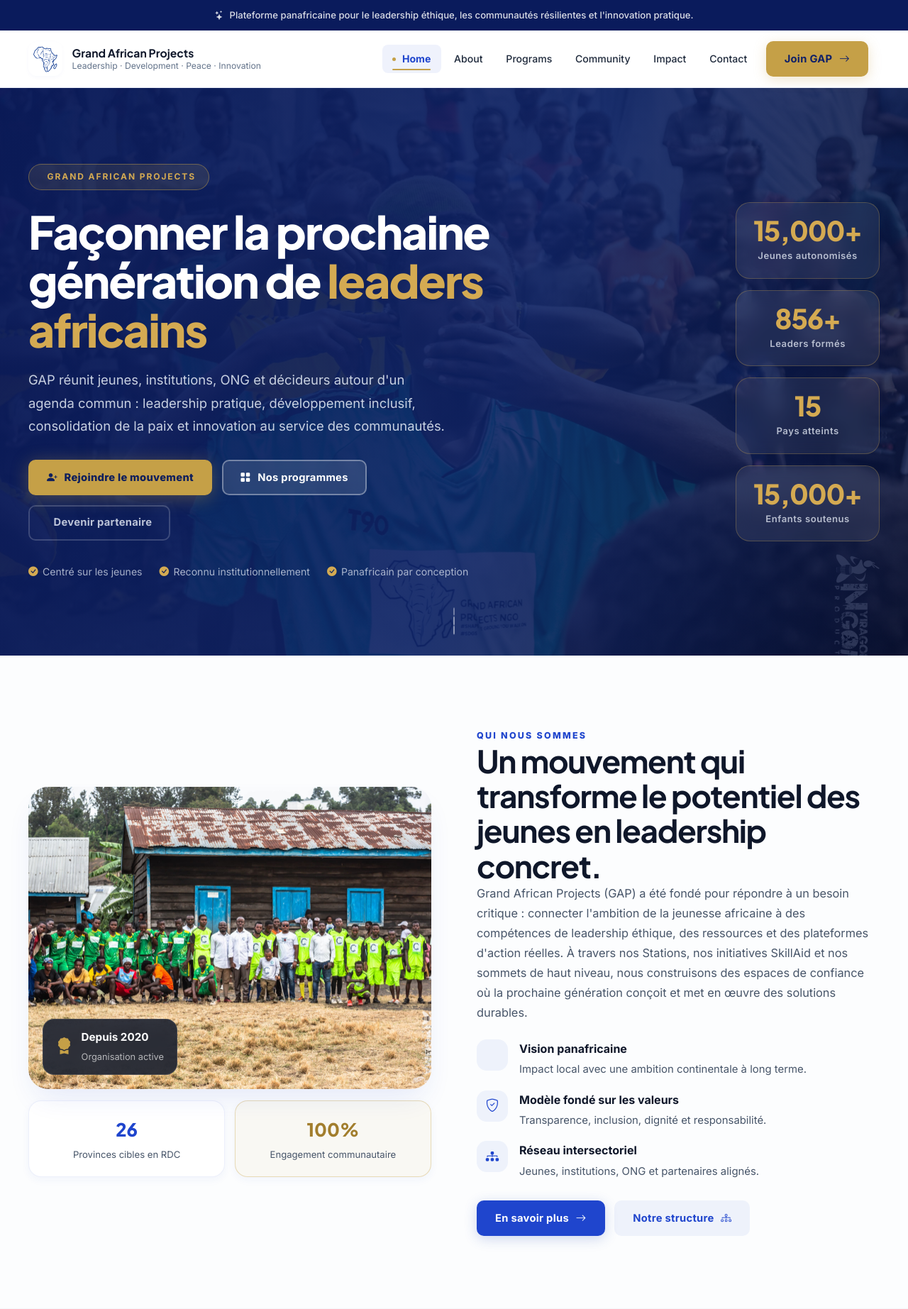
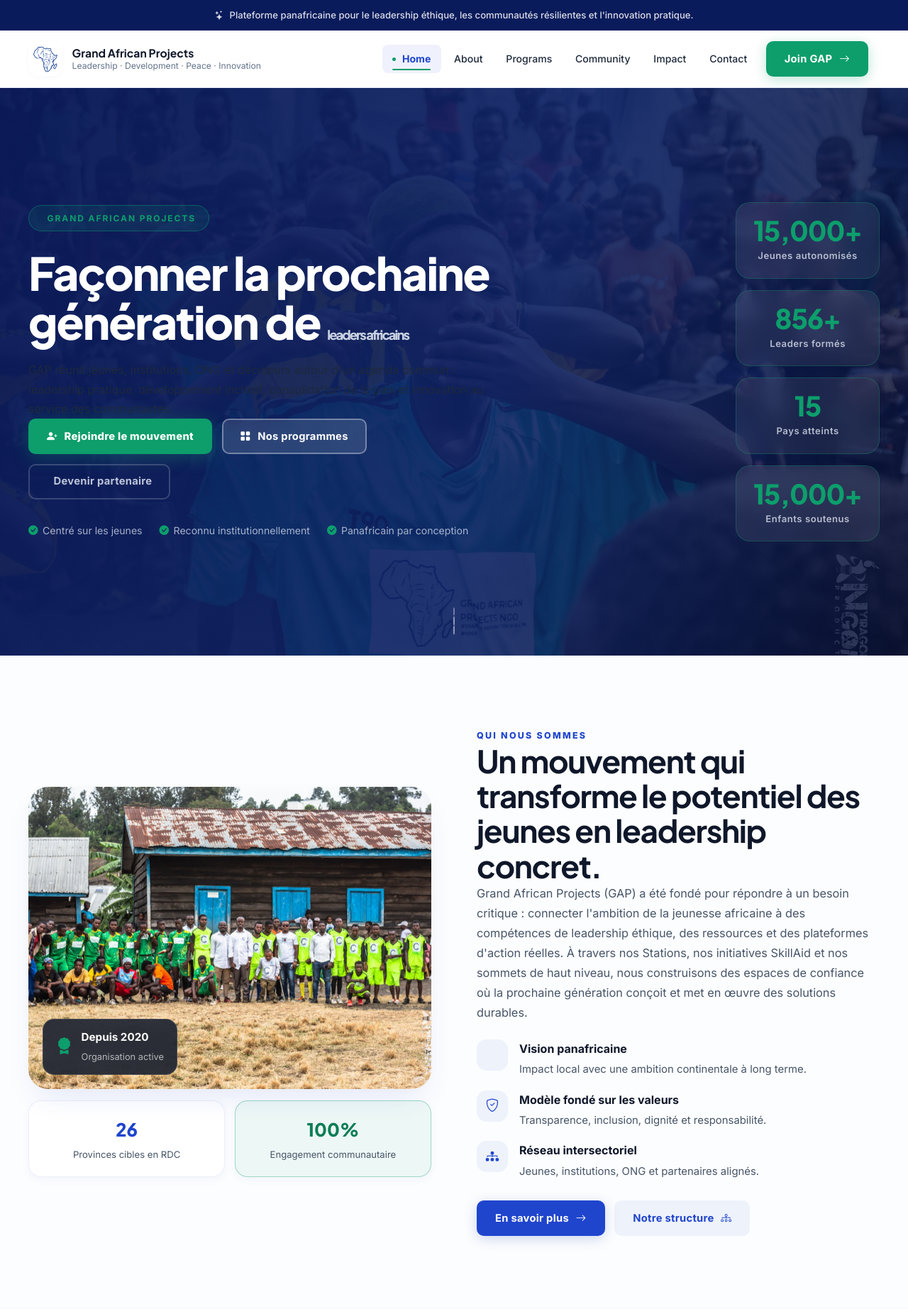
Before and after one commit to danymuziki90/gap, a PHP site: page /index.html in a window 1280 px wide. Shown: the top 1845 px of the page at 71% size. Run offline with PHP 8.4, Linux system fonts and the light colour scheme; some web fonts are replaced.

Commit message:
Replace yellow/gold accent with emerald green #0D9E6C across all pages

```diff
--- a/assets/css/home.css
+++ b/assets/css/home.css
@@ -55,10 +55,10 @@
   align-items: center;
   gap: 0.5rem;
   padding: 0.45rem 1.1rem;
-  border: 1px solid rgba(197,160,71,0.45);
+  border: 1px solid rgba(13, 158, 108, 0.45);
   border-radius: 999px;
-  background: rgba(197,160,71,0.12);
-  color: #d4aa52;
+  background: rgba(13, 158, 108, 0.12);
+  color: #0D9E6C;
   font-size: 0.75rem;
   font-weight: 700;
   letter-spacing: 0.16em;
@@ -77,10 +77,7 @@
 }
 .h-hero__title em {
   font-style: normal;
-  color: #d4aa52;
-}
-
-.h-hero__sub {
+  color: #0D9E6C;
   font-size: clamp(1rem, 1.8vw, 1.15rem);
   line-height: 1.75;
   color: rgba(232,238,248,0.85);
@@ -97,15 +94,15 @@
 
 .h-btn-primary {
   background: var(--color-accent);
-  color: #0f1f5c !important;
+  color: #fff !important;
   font-weight: 800;
-  box-shadow: 0 4px 24px rgba(197,160,71,0.35);
+  box-shadow: 0 4px 24px rgba(13, 158, 108, 0.35);
   border: 2px solid transparent;
 }
 .h-btn-primary:hover {
-  background: #d4b04a;
+  background: #0A7D55;
   transform: translateY(-3px);
-  box-shadow: 0 8px 32px rgba(197,160,71,0.45);
+  box-shadow: 0 8px 32px rgba(13, 158, 108, 0.45);
 }
 
 .h-btn-secondary {
@@ -145,7 +142,7 @@
   align-items: center;
   gap: 0.4rem;
 }
-.h-hero__trust i { color: #d4aa52; font-size: 0.85rem; }
+.h-hero__trust i { color: #0D9E6C; font-size: 0.85rem; }
 
 /* Stats sidebar */
 .h-hero__stats {
@@ -155,7 +152,7 @@
 }
 .h-stat-card {
   padding: 1.25rem 1.5rem;
-  border: 1px solid rgba(197,160,71,0.3);
+  border: 1px solid rgba(13, 158, 108,0.3);
   border-radius: 20px;
   background: rgba(255,255,255,0.07);
   backdrop-filter: blur(12px);
@@ -171,7 +168,7 @@
   font-family: var(--font-heading);
   font-size: clamp(1.8rem, 3vw, 2.4rem);
   font-weight: 800;
-  color: #d4aa52;
+  color: #0D9E6C;
   line-height: 1;
   letter-spacing: -0.03em;
 }
@@ -271,7 +268,7 @@
   text-align: center;
   box-shadow: var(--shadow-sm);
 }
-.h-about__side-item.accent { border-color: rgba(197,160,71,0.35); background: rgba(197,160,71,0.06); }
+.h-about__side-item.accent { border-color: rgba(13, 158, 108,0.35); background: rgba(13, 158, 108,0.06); }
 .h-about__side-item strong {
   display: block;
   font-family: var(--font-heading);
--- a/assets/css/site.css
+++ b/assets/css/site.css
@@ -24,11 +24,11 @@
   --color-primary-soft:   rgba(31, 69, 205, 0.06);
   --color-primary-glow:   rgba(31, 69, 205, 0.12);
 
-  /* Accent or institutionnel */
-  --color-accent:         #C5A047;
-  --color-accent-dark:    #A27E2D;
-  --color-accent-soft:    rgba(197, 160, 71, 0.08);
-  --color-accent-glow:    rgba(197, 160, 71, 0.16);
+  /* Accent vert émeraude africain */
+  --color-accent:         #0D9E6C;
+  --color-accent-dark:    #0A7D55;
+  --color-accent-soft:    rgba(13, 158, 108, 0.08);
+  --color-accent-glow:    rgba(13, 158, 108, 0.16);
 
   /* Surfaces & textes */
   --color-bg:             #FCFDFE;
@@ -52,7 +52,7 @@
   --shadow-md:    0 12px 30px -10px rgba(31, 69, 205, 0.08);
   --shadow-lg:    0 20px 40px -12px rgba(31, 69, 205, 0.12);
   --shadow-card:  0 10px 24px -8px rgba(31, 69, 205, 0.07);
-  --shadow-glow:  0 0 0 1px rgba(197, 160, 71, 0.15), 0 16px 48px -12px rgba(31, 69, 205, 0.14);
+  --shadow-glow:  0 0 0 1px rgba(13, 158, 108, 0.15), 0 16px 48px -12px rgba(31, 69, 205, 0.14);
 
   /* Rayons */
   --radius-xs:   6px;
@@ -617,13 +617,13 @@ main { overflow: clip; }
 
 .button-accent {
   background: var(--color-accent);
-  color: #0f2068;
-  box-shadow: 0 4px 18px rgba(201,163,78,0.28);
+  color: #fff;
+  box-shadow: 0 4px 18px rgba(13, 158, 108, 0.28);
 }
 .button-accent:hover, .button-accent:focus-visible {
   background: var(--color-accent-dark);
-  box-shadow: 0 8px 28px rgba(201,163,78,0.36);
-  color: #0f2068;
+  box-shadow: 0 8px 28px rgba(13, 158, 108, 0.36);
+  color: #fff;
 }
 
 .button-outline {
```
Also changed, not shown: other parts of assets/css/home.css (+22 -22 lines), other parts of assets/css/site.css (+21 -21 lines).
